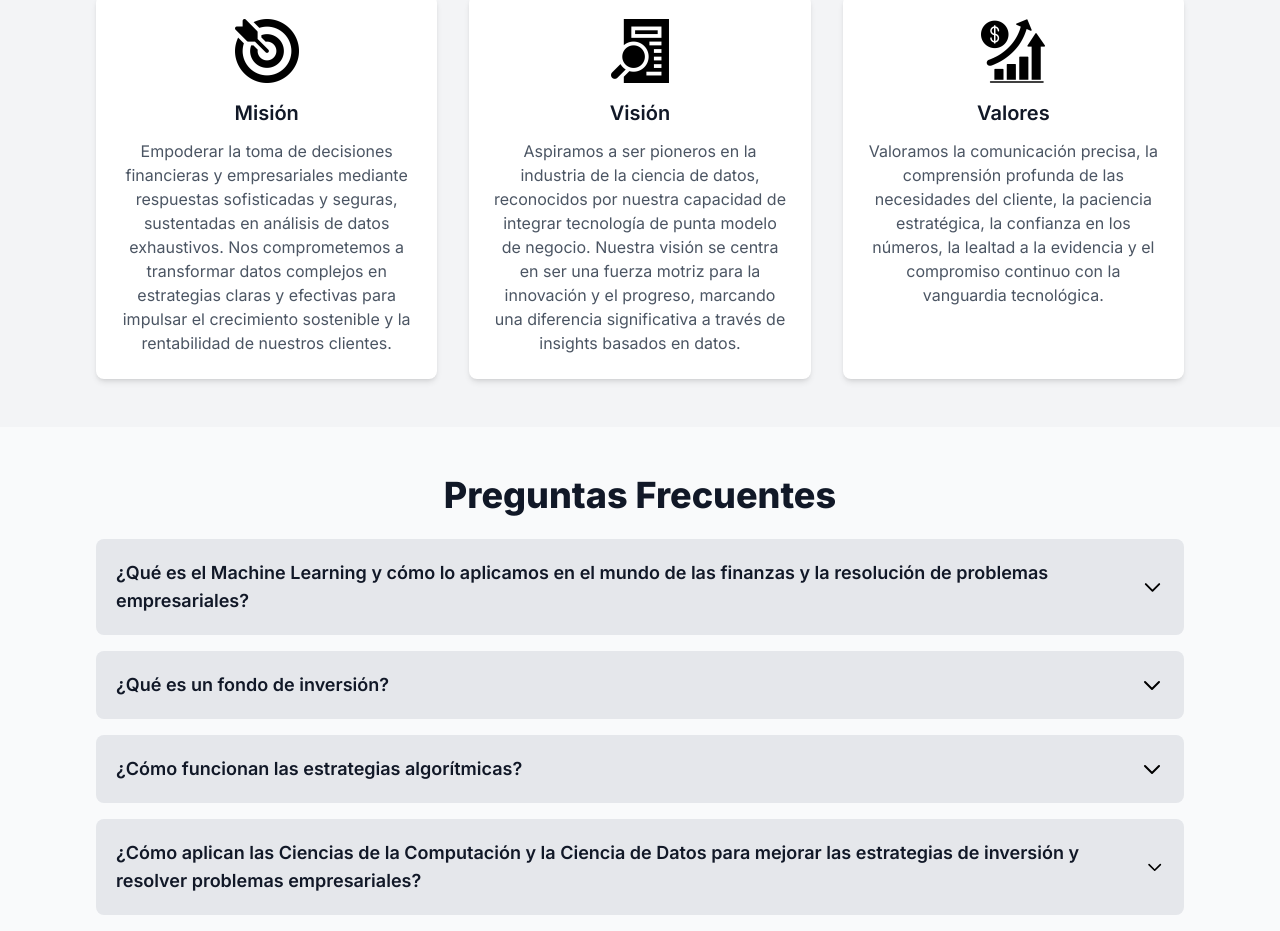
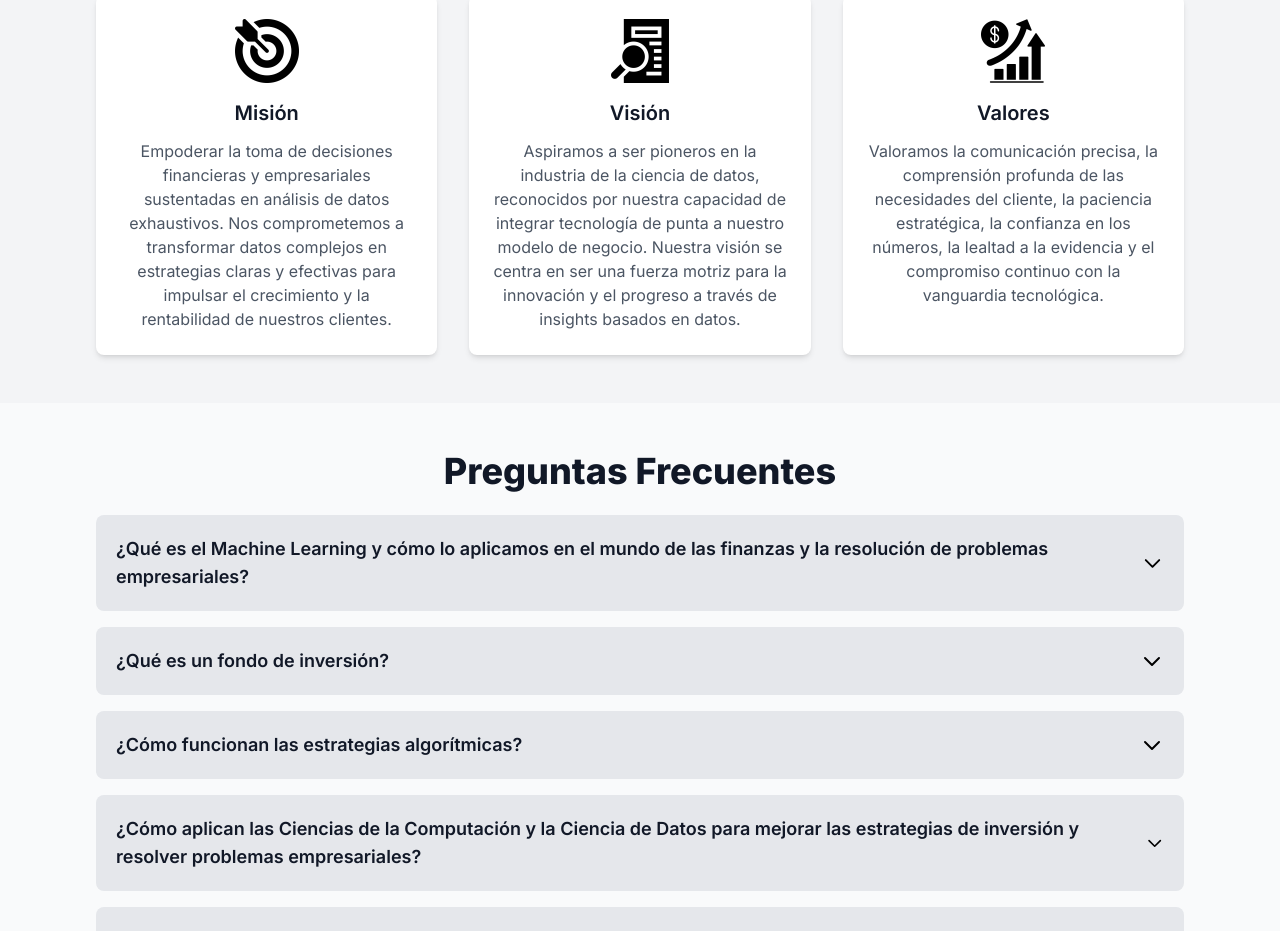
Before and after one commit to fedeheisemberg/Optima-Landing-Page, a Next.js app: page / in a window 1280 px wide. Shown: the part 3038-3969 px from the top of the page. Built offline with nearby package versions, Linux system fonts and the light colour scheme; no server answers.

Commit message:
Copy values mejor

```diff
--- a/components/values.js
+++ b/components/values.js
@@ -18,7 +18,7 @@ const Values = () => {
             />
             <h3 className="text-xl font-semibold text-gray-900 mb-3">Misión</h3>
             <p className="text-gray-600">
-            Empoderar la toma de decisiones financieras y empresariales mediante respuestas sofisticadas y seguras, sustentadas en análisis de datos exhaustivos. Nos comprometemos a transformar datos complejos en estrategias claras y efectivas para impulsar el crecimiento sostenible y la rentabilidad de nuestros clientes.
+            Empoderar la toma de decisiones financieras y empresariales sustentadas en análisis de datos exhaustivos. Nos comprometemos a transformar datos complejos en estrategias claras y efectivas para impulsar el crecimiento y la rentabilidad de nuestros clientes.
             </p>
           </div>
           <div className="value-item bg-white p-6 rounded-lg shadow-md hover:shadow-lg transition-shadow duration-300 ease-in-out">
@@ -29,7 +29,7 @@ const Values = () => {
             />
             <h3 className="text-xl font-semibold text-gray-900 mb-3">Visión</h3>
             <p className="text-gray-600">
-            Aspiramos a ser pioneros en la industria de la ciencia de datos, reconocidos por nuestra capacidad de integrar tecnología de punta modelo de negocio. Nuestra visión se centra en ser una fuerza motriz para la innovación y el progreso, marcando una diferencia significativa a través de insights basados en datos.
+            Aspiramos a ser pioneros en la industria de la ciencia de datos, reconocidos por nuestra capacidad de integrar tecnología de punta a nuestro modelo de negocio. Nuestra visión se centra en ser una fuerza motriz para la innovación y el progreso a través de insights basados en datos.
             </p>
           </div>
           <div className="value-item bg-white p-6 rounded-lg shadow-md hover:shadow-lg transition-shadow duration-300 ease-in-out">
```
